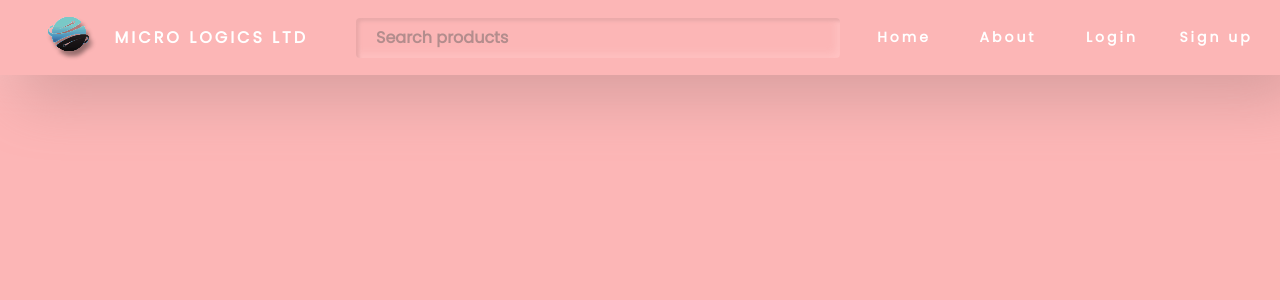
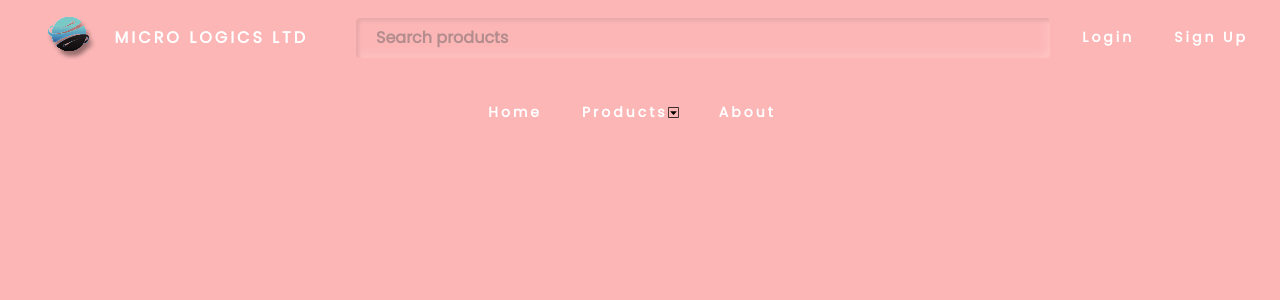
Before and after one commit to divramhit/assignment-web, a PHP site: page / in a window 1280 px wide. Shown: the top 300 px of the page. Run offline with PHP 8.4, Linux system fonts and the light colour scheme.

Commit message:
Added Secondary Nav-bar and dropdown icon

```diff
--- a/index.html
+++ b/index.html
@@ -33,19 +33,27 @@
     <nav>
         <ul id = "nav-links" data-visible = "false" class = "nav-links">
             <li>
+              <a href="login.html"><div>Login</div></a>
+            </li>
+            <li>
+              <a href="signup.html"><div>Sign Up</div></a>
+            </li>
+        </ul>
+    </nav>
+  </header>
+  <header class= "secondary_header">
+    <nav>
+        <ul id = "nav-links" data-visible = "false" class = "nav-links">
+            <li>
               <a href="index.html"><div>Home</div></a>
+            </li>
+            <li>
+              <a href="#"><div>Products<span class="dropdown_icon"></span></div></a>
             </li>
             <li>
               <a href="about.html"><div>About</div></a>
             </li>
-            <li>
-              <a href="login.html"><div>Login</div></a>
-            </li>
-            <li>
-              <a href="signup.html"><div>Sign up</div></a>
-            </li>
         </ul>
-    </nav>
   </header>
 
   <div class = "container">
--- a/style.css
+++ b/style.css
@@ -16,6 +16,7 @@
 :root{
   --bgcolor: #fcb6b6;
 }
+
 
 /* :root {
   --primary-light: #8abdff;
@@ -50,13 +51,38 @@ body{
 
 .primary-header {
   background: var(--bgcolor);
-  box-shadow:  20px 20px 60px #d69b9b,
-             -20px -20px 60px #ffd1d1;
+  /* box-shadow:  20px 20px 60px #d69b9b,
+             -20px -20px 60px #ffd1d1; */
   display: flex;
   min-height: 75px;
   align-items: center;
   justify-content: space-between;
   grid-column-gap: 1rem;
+}
+
+.secondary_header{
+  background: var(--bgcolor);
+  display: flex;
+  min-height: 75px;
+  align-items: center;
+  justify-content: space-around;
+  grid-column-gap: 1rem;
+  transition: all 0.5s;
+}
+
+.secondary_header:hover{
+  box-shadow:  0px 10px 30px #d69b9b;
+}
+
+.dropdown_icon{
+  background-color: transparent;
+  background-image: url("assets/dropdown-icon.svg");
+  background-repeat: no-repeat;
+  width: 0.7rem;
+  border: none;
+  aspect-ratio: 1;
+  top: -0.3rem;
+  right: 2rem;
 }
 
 .mobile-nav-toggle{
@@ -136,6 +162,7 @@ nav{
 }
 .nav-links a{
   outline: none;
+  display: flex;
   color: white;
   text-decoration: none;
   letter-spacing: 3px;
@@ -147,13 +174,15 @@ nav{
   /* border-radius: 11px; */
   /* justify-content: center;
   text-align: center; */
-  display: grid;
+  display: flex;
+  align-items: center;
   place-content: center;
-  /* padding-top: 6px; */
+  padding-inline: 1rem;
+  white-space: nowrap;
   /* height: 30px;
   width: 90px; */
   min-height: 1.8rem;
-  width: 6rem;
+  width: 100%;
   transition: box-shadow 0.5s, border-radius 0.5s;
 }
 .nav-links a > div:hover{
```
Also changed, not shown: assets/dropdown-icon.svg (added).
